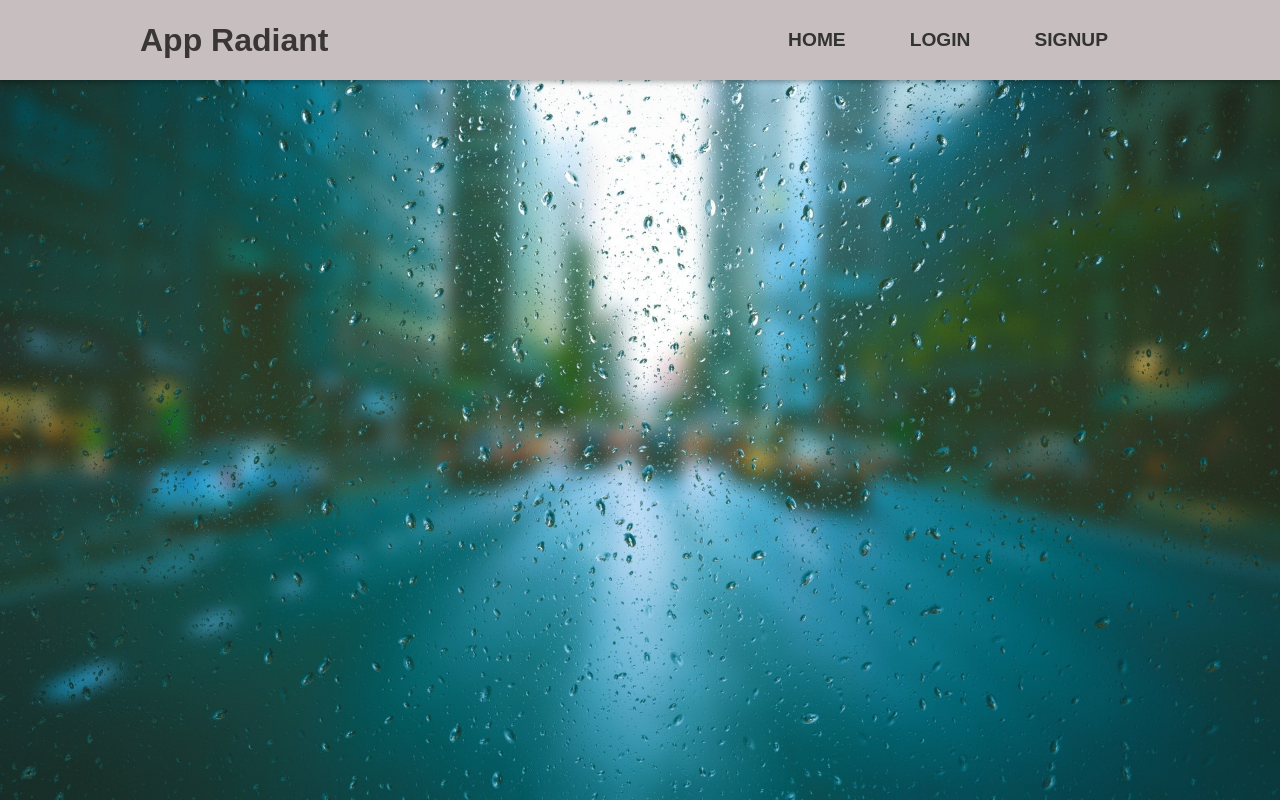
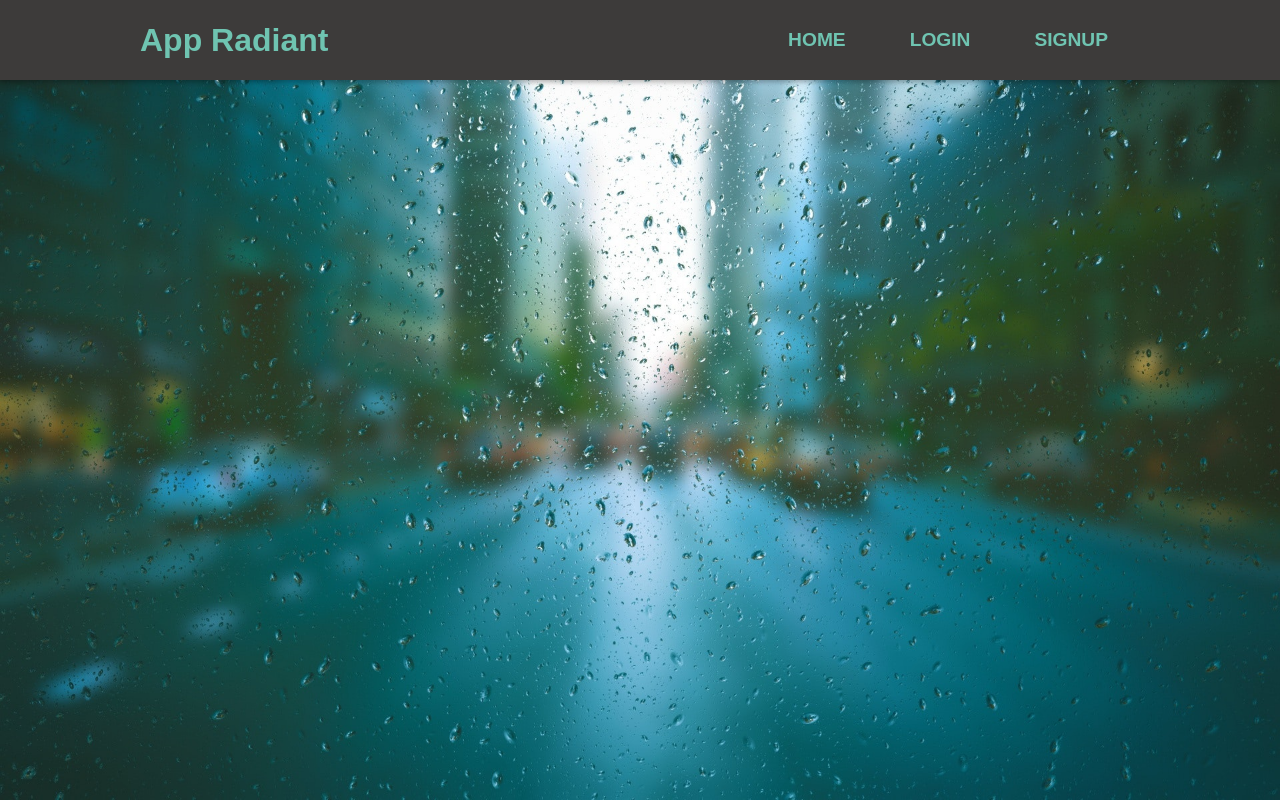
Before and after one commit to anshvert/App-Radiant, a React (Create React App) app in the folder app/: page / in a window 1280 px wide. Built offline with nearby package versions, Linux system fonts and the light colour scheme.

Commit message:
Text Colour + added agario

```diff
--- a/app/src/App.css
+++ b/app/src/App.css
@@ -19,7 +19,7 @@ body {
 }
 
 nav {
-  background-color: #c7bfbf;
+  background-color: rgb(61, 59, 58);
   box-shadow: 0 2px 5px rgba(0, 0, 0, 0.3);
 }
 
@@ -36,7 +36,7 @@ nav {
   margin: 0;
   font-size: 2rem;
   font-weight: bold;
-  color: #3b3636;
+  color: rgb(111, 196, 177);
 }
 
 .links {
@@ -52,7 +52,7 @@ nav {
 }
 
 .links li a {
-  color: #333;
+  color: rgb(111, 196, 177);
   text-decoration: none;
   font-size: 1.2rem;
   font-weight: bold;
--- a/app/src/css/games.css
+++ b/app/src/css/games.css
@@ -1,8 +1,5 @@
 .games-container {
-  display: flex;
-  flex-wrap: wrap;
   justify-content: space-between;
-  align-items: center;
   margin-top: 1%;
 }
 
@@ -24,8 +21,9 @@
 
 .game-image {
   width: 100%;
-  max-width: 400px;
-  height: auto;
+  height: 100%;
+  max-width: 250px;
+  max-height: 250px;
   margin-right: 2rem;
 }
 
```
